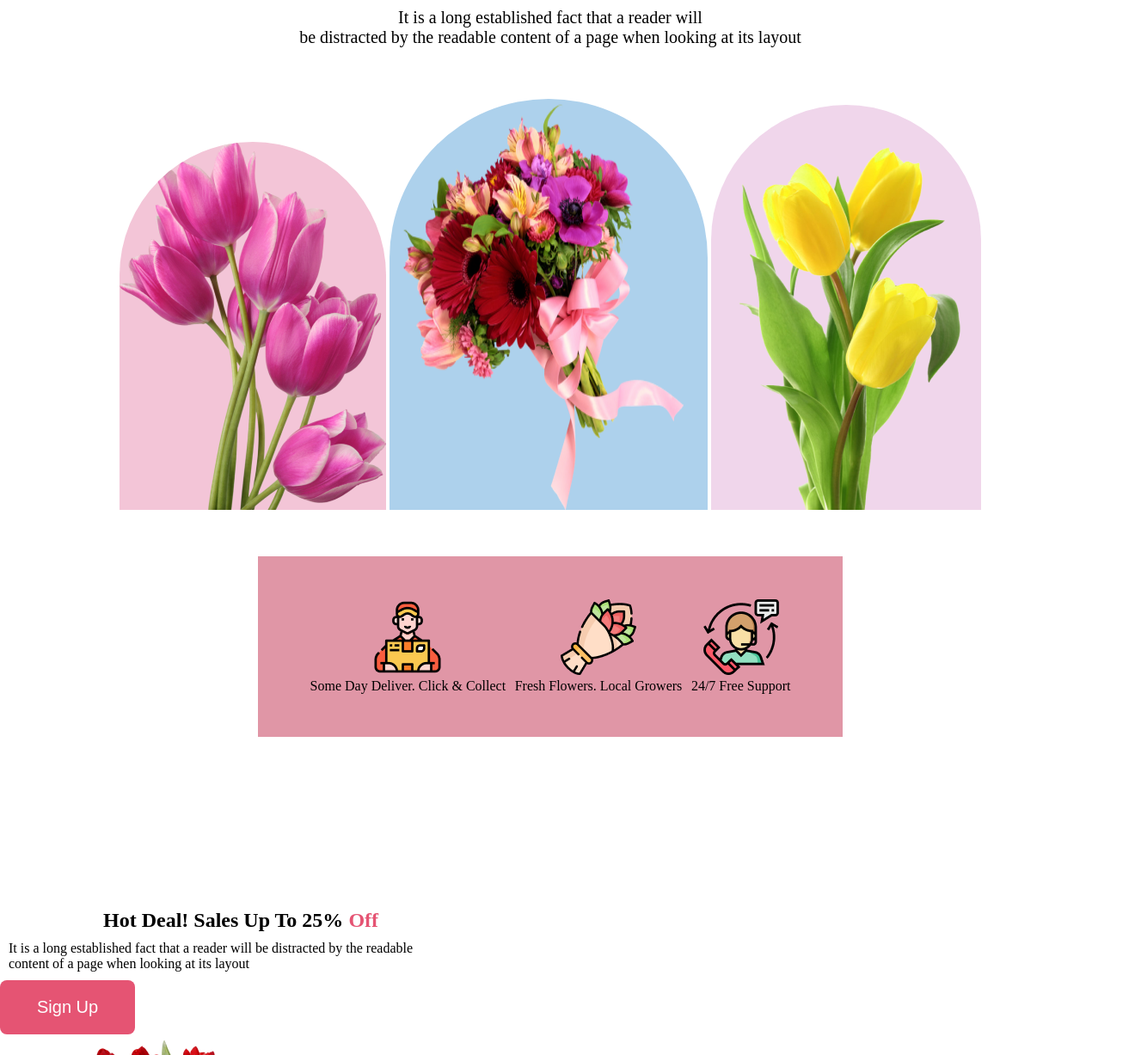
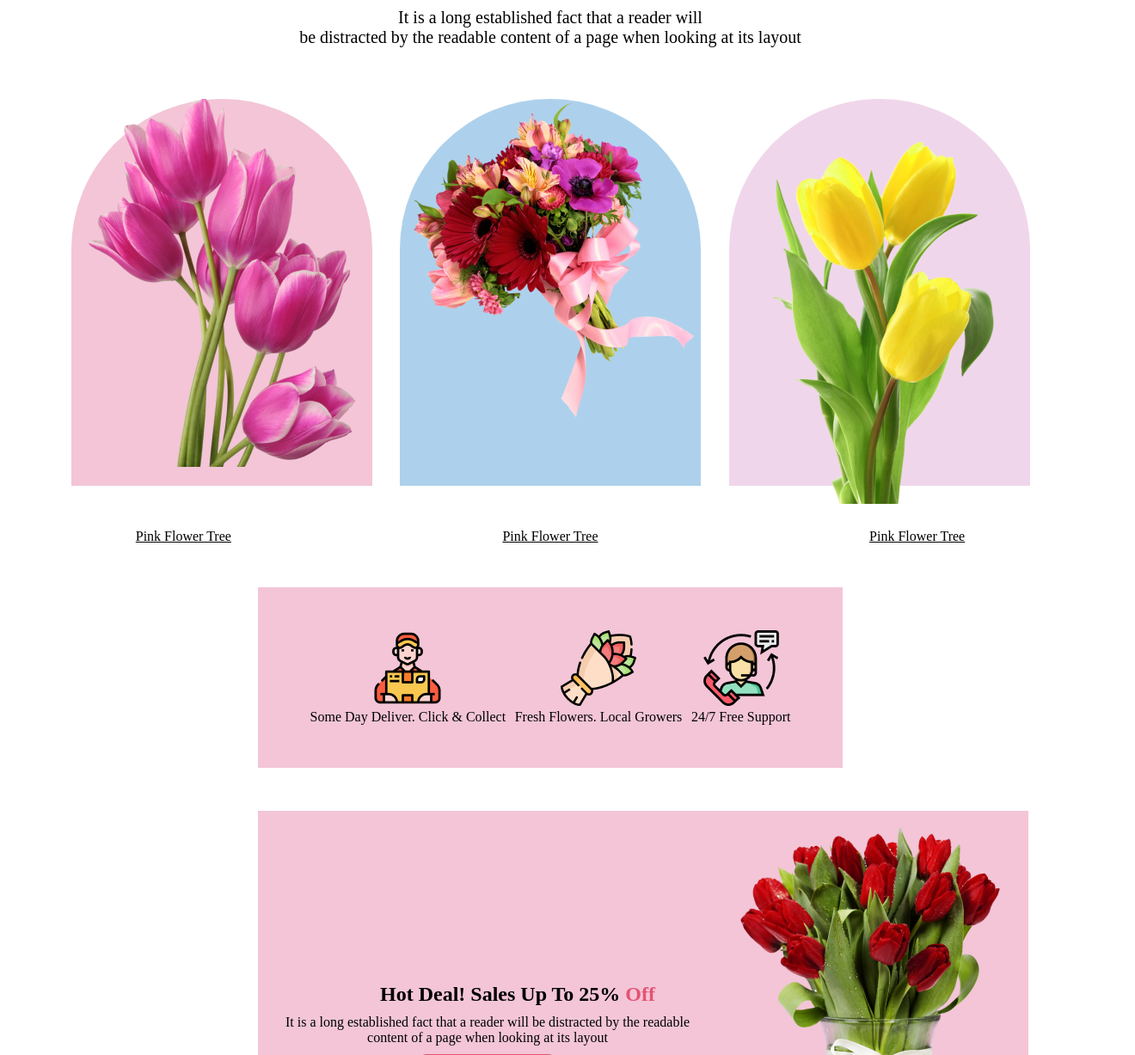
Before and after one commit to Hridoy-Chandro/first-assinment, a plain HTML site: page index.html in a window 1280 px wide. Shown: the part 593-1820 px from the top of the page at 86% size, 1320 px wide, since content can reach past the window. Drawn offline with Linux system fonts and the light colour scheme.

Commit message:
added finis

```diff
--- a/index.html
+++ b/index.html
@@ -8,9 +8,10 @@
 </head>
 <body>
     <header>
+
         <div class="nav-container">
             <h2 class="description">Let's Make Beautiful flower part of your life</h2>
-            <p class="description-content">It is a long established fact that a reader will be distracted by the readable content of a page when looking at its layout. the of using lorem ipsum is that it shas a more or less normal distribution of letters.</p>
+            <p class="description-content">It is a long established fact that a reader will be distracted by the readable <br> content of a page when looking at its layout. the of using lorem ipsum is <br> that it shas a more or less normal distribution of letters.</p>
 
             <button class="btn">Shop Now</button>
         </div>
@@ -18,15 +19,30 @@
         <img class="image" src="./images/pngwing 6.png" alt="">
 
     </header>
+
+    <main>
+        <!-- feature section  -->
     <div class="feature-container">
         <h3 class="feature">Our Featured Flowers</h3>
         <p class="description2">It is a long established fact that a reader will <br> be distracted by the readable content of a page when looking at its layout</p>
     </div>
 
     <div class="image-container">
+        <div class="box1">
             <img class="image1" src="./images/pngwing 6.png" alt="">
-        <img class="image2" src="./images/pngwing 5.png" alt="">
-        <img class="image3" src="./images/pngwing 7.png" alt="">
+        </div>
+        <div class="box2">
+            <img class="image1" src="./images/pngwing 5.png" alt="">
+        </div>
+        <div class="box3">
+            <img class="image1" src="./images/pngwing 7.png" alt="">
+        </div>
+
+    </div>
+    <div class="flower-para">
+        <li>Pink Flower Tree</li>
+        <li>Pink Flower Tree</li>
+        <li>Pink Flower Tree</li>
     </div>
 
     <div class="image-container2">
@@ -45,18 +61,18 @@
     </div>
 
     <div class="discount-container">
-        <div>
+        <div class="discount-container-des">
             <h2 class="hot-deal">Hot Deal! Sales Up To 25% <span class="primary">Off</span></h2>
             <p class="para">It is a long established fact that a reader will be distracted by the readable <br> content of a page when looking at its layout</p>
 
-        <button class="btn">Sign Up</button>
+            <button class="btn2">Sign Up</button>
         </div>
-        <div class="rose">
+
             <img class="image8" src="./images/pngwing 8.png" alt="">
     </div>
 
-    </div>
-
+    <section>
+        <div class="instagram-container">
             <div class="insta-container">
                 <h2 class="instagram">Instagram</h2>
                 <p class="description3">It is a long established fact that a reader will be distracted by the readable <br> content of a page when looking at its layout</p>
@@ -67,11 +83,16 @@
                 <img src="./images/Rectangle 5.png" alt="">
                 <img src="./images/Rectangle 6.png" alt="">
             </div>
+        </div>
+    </section>
 
-    <main>
+
             <div class="latest-img">
-                <h1>Get The Latest Deals</h1>
-                <p>30$ coupon for first dealing.</p>
+                <h1 class="get">Get The Latest Deals</h1>
+                <p class="coupon">30$ coupon for first dealing.</p>
+                    <input class="email" type="Email" placeholder="Enter your email here">
+                    <button class="btn3">Subscribe</button>
+
             </div>
 
 
--- a/style.css
+++ b/style.css
@@ -14,6 +14,7 @@
  width: 50%;
  margin-left: 100px;
  text-align: left;
+
 }
 
 .description{
@@ -27,12 +28,13 @@
 }
 .image{
     margin-top: 30px;
+    margin-right: 40px;
 }
 
 header{
     display: flex;
     background-color: rgb(243, 197, 215);
-    justify-content: space-around;
+    justify-content: space-evenly;
     align-items: center;
     }
 .feature-container{
@@ -47,46 +49,85 @@ header{
 .image-container{
     text-align: center;
     padding: 50px;
-
+    align-items: center;
+    justify-content: space-evenly;
+    display: flex;
 
 }
+
 .image1{
+    align-items: center;
+}
+
+.flower-para{
+    display: flex;
+    list-style: none;
+    justify-content: space-around;
+    margin-bottom: 50px;
+    text-decoration: underline;
+}
+.box1{
     background-color: rgb(243, 197, 215);
     border-radius: 300px 300px 0px 0px;
-    width: 310px;
-    height: 428px;
+    width: 350px;
+    height: 450px;
+    position: relative;
+    bottom: 0px;
 }
 
-.image2{
+.box2{
     background-color: rgb(173, 209, 236);
     border-radius: 300px 300px 0px 0px;
-    width: 370px;
-    height: 478px;
+    width: 350px;
+    height: 450px;
+    /* display: flex;
+    align-items: center; */
 }
 
-.image3{
+.box3{
     background-color: rgb(240, 214, 235);
     border-radius: 300px 300px 0px 0px;
-    width: 314px;
-    height: 471px;
+    width: 350px;
+    height: 450px;
+    /* display: flex;
+    align-items: center; */
 }
+
 .image-container2{
     text-align: center;
     display: flex;
     padding: 50px;
     margin: 0px 300px 0px;
-    background-color: #e096a6;
+    background-color: rgb(243, 197, 215);
     justify-content: space-evenly;
 }
 .discount-container{
     align-items: center;
-
+    display: flex;
+    justify-content: space-around;
+    background-color: rgb(243, 197, 215);
+    margin-top: 50px;
+    width: 70%;
+    margin-left: 300px;
+}
+.discount-container-des{
+    text-align: center;
+    margin-bottom: 100px;
 }
 .hot-deal{
     margin-top: 100px;
     padding-top: 100px;
     padding-left: 120px;
     text-align: left;
+}
+.btn2{
+    background: #E55473;
+    color: white;
+    border-radius: 8px;
+    padding: 20px 43px;
+    font-size: 20px;
+    border: none;
+    justify-content: center
 }
 
 .para{
@@ -106,6 +147,7 @@ header{
 .image-container3{
     text-align: center;
     justify-content: space-around;
+
 }
 
 .instagram{
@@ -123,13 +165,17 @@ header{
 
 .latest-img{
     background-image: url(./images/Rectangle\ 9.png);
-    width: 100%;
+    height: 300px;
+    width: 80%;
     align-items: center;
     background-repeat: no-repeat;
     text-align: center;
+    margin-left: 150px;
 
 }
 .flowershop{
+    align-items: center;
+    padding-top: 40px;
     padding: 10px;
     font-size: 48px;
 }
@@ -144,9 +190,6 @@ header{
     color: gray;
     font-size: 16px;
 }
-/* .rose{
-    display: flex;
-} */
 
 .des{
     font-size: 18px;
@@ -155,3 +198,24 @@ header{
 .primary{
     color: #E55473;
 }
+.email{
+    width: 400px;
+    height: 60px;
+    padding: 10px;
+}
+
+.get{
+    padding-top: 20px;
+}
+.coupon{
+    padding-bottom: 20px;
+}
+
+.btn3{
+    background: #E55473;
+    color: white;
+    border-radius: 8px;
+    padding: 20px 43px;
+    font-size: 20px;
+    border: none;
+}
```
Lines whose indentation alone changed are shown as unchanged.
